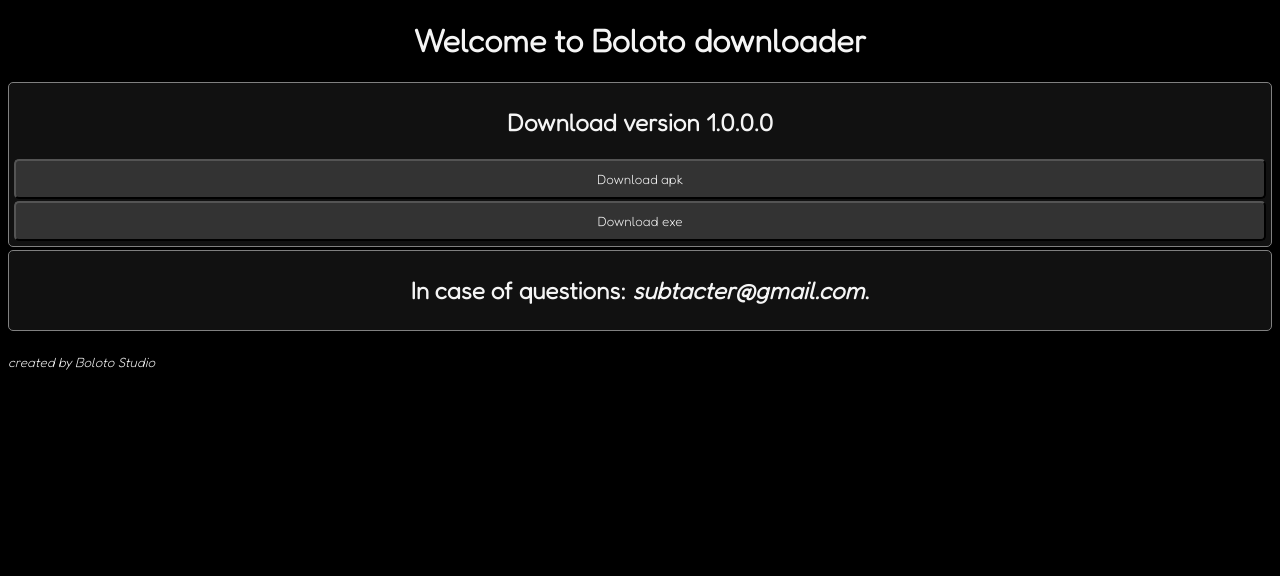
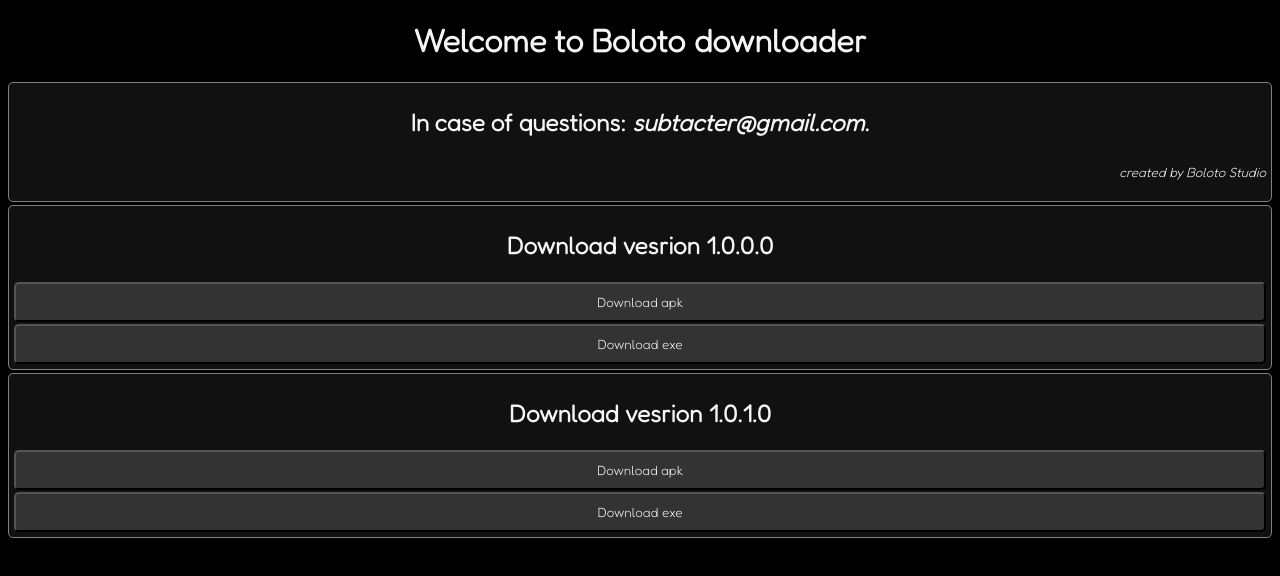
Before and after one commit to tacterex/boloto_downloader_d1, a plain HTML site: page index.html in a window 1280 px wide. Drawn offline with Linux system fonts and the light colour scheme.

Commit message:
Update index.html

```diff
--- a/index.html
+++ b/index.html
@@ -35,24 +35,48 @@
         a{
             color: whitesmoke;
         }
+        p{
+            text-align: right;
+        }
     </style>
     <title>Download boloto</title>
 </head>
 <body>
     <h1>Welcome to Boloto downloader</h1>
-    <section>
-        <h2 id="header"></h2>
-        <button onclick="window.open('https://drive.google.com/file/d/1vECvucSnlL8FV53OgatnKPi_Y-tC_AyX/view?usp=sharing', '_blank')">Download apk</button>
-        <button onclick="window.open('https://drive.google.com/file/d/1DeOXMxjib5E_h_hPAdaApSNmEzPBceVj/view?usp=sharing', '_blank')">Download exe</button>
-    </section>
+
     <section>
         <h2>In case of questions: <i>subtacter@gmail.com</i>.</h2>
+        <p><sub><i>created by Boloto Studio</i></sub></p>
     </section>
-    <p><sub><i>created by Boloto Studio</i></sub></p>
 
     <script>
-        const VESRSION = "1.0.0.0"
-        document.getElementById("header").innerHTML = "Download version " + VESRSION
+        const VESRSION = ["1.0.0.0", "1.0.1.0"]
+        const LINKS = [
+            ["https://drive.google.com/file/d/1vECvucSnlL8FV53OgatnKPi_Y-tC_AyX/view?usp=sharing",
+             "https://drive.google.com/file/d/1DeOXMxjib5E_h_hPAdaApSNmEzPBceVj/view?usp=sharing"],
+            ["",
+             ""]
+        ]
+        if(VESRSION.length == LINKS.length){
+            console.log("Building!")
+            for(let i = 0; i < VESRSION.length; i++){
+                let section = document.createElement("section")
+                let h2 = document.createElement("h2")
+                h2.innerHTML = "Download vesrion " + VESRSION[i]
+                let apk = document.createElement("button")
+                apk.innerHTML = "Download apk"
+                apk.value = i
+                apk.onclick = window.open(LINKS[apk.value][0], '_blank')
+                let exe = document.createElement("button")
+                exe.innerHTML = "Download exe"
+                exe.value = i
+                exe.onclick = window.open(LINKS[exe.value][1], '_blank')
+                section.appendChild(h2)
+                section.appendChild(apk)
+                section.appendChild(exe)
+                document.querySelector("body").appendChild(section)
+            }
+        }
     </script>
 </body>
 </html>
```
